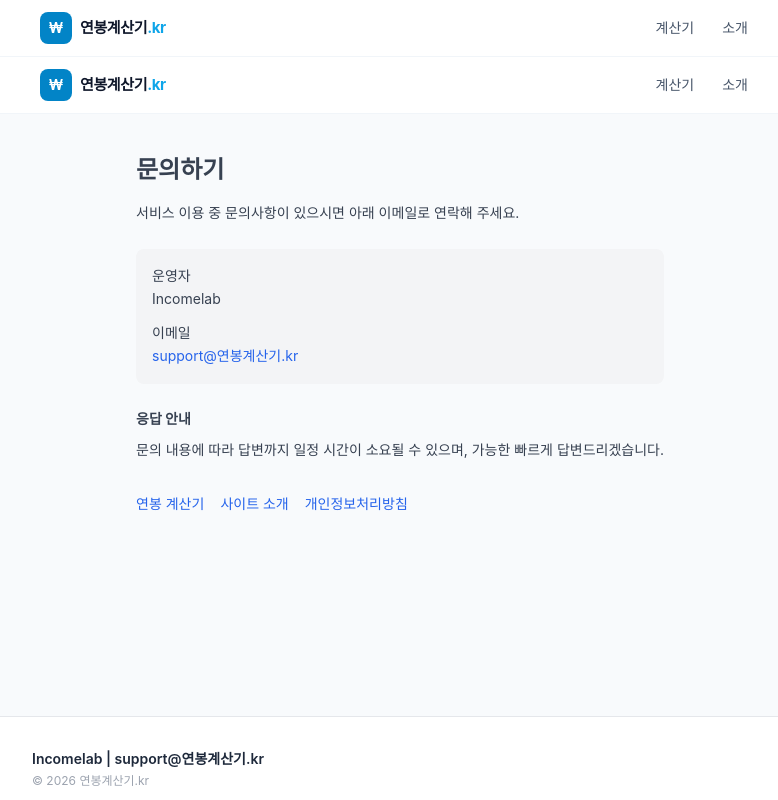
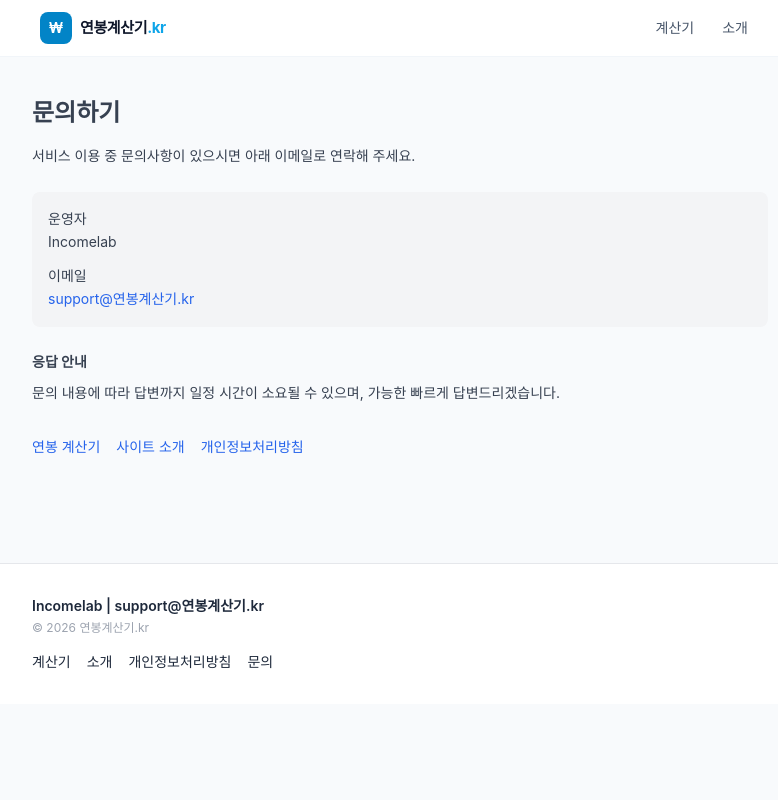
Before and after one commit to YG-coder/salary-calculator, a Next.js app: page /contact in a window 1280 px wide. Shown: the top 800 px of the page, without its empty margins (240-1018 px from the left). Built offline with nearby package versions, Linux system fonts and the light colour scheme; a web font is replaced by a local one.

Commit message:
fix: contact 페이지 Header/Footer 중복 제거

```diff
--- a/src/app/contact/page.tsx
+++ b/src/app/contact/page.tsx
@@ -1,12 +1,10 @@
 /**
  * src/app/contact/page.tsx
- * 문의 페이지 (애드센스 승인 최적화)
+ * 문의 페이지 (애드센스 승인 최적화 - 중복 제거 버전)
  */
 
 import type { Metadata } from "next";
 import Link from "next/link";
-import Header from "@/components/ui/Header";
-import Footer from "@/components/ui/Footer";
 import {
     SITE_NAME,
     SITE_URL,
@@ -22,17 +20,15 @@ export const metadata: Metadata = {
 
 export default function ContactPage() {
     return (
-        <div className="min-h-screen flex flex-col">
-            <Header />
+        <main className="max-w-3xl mx-auto px-4 py-10 text-sm text-gray-700 leading-relaxed">
 
-            <main className="flex-1 max-w-3xl mx-auto px-4 py-10 text-sm text-gray-700 leading-relaxed">
             <h1 className="text-2xl font-bold mb-4">문의하기</h1>
 
             <p className="mb-6">
                 서비스 이용 중 문의사항이 있으시면 아래 이메일로 연락해 주세요.
             </p>
 
-                {/* 🔥 운영자 정보 (애드센스 핵심) */}
+            {/* 🔥 운영자 정보 */}
             <div className="bg-gray-100 p-4 rounded-lg mb-6">
                 <p className="font-medium">운영자</p>
                 <p>{OPERATOR_NAME}</p>
@@ -67,9 +63,7 @@ export default function ContactPage() {
                     개인정보처리방침
                 </Link>
             </div>
+
         </main>
-
-            <Footer />
-        </div>
     );
 }
```
Lines whose indentation alone changed are shown as unchanged.
